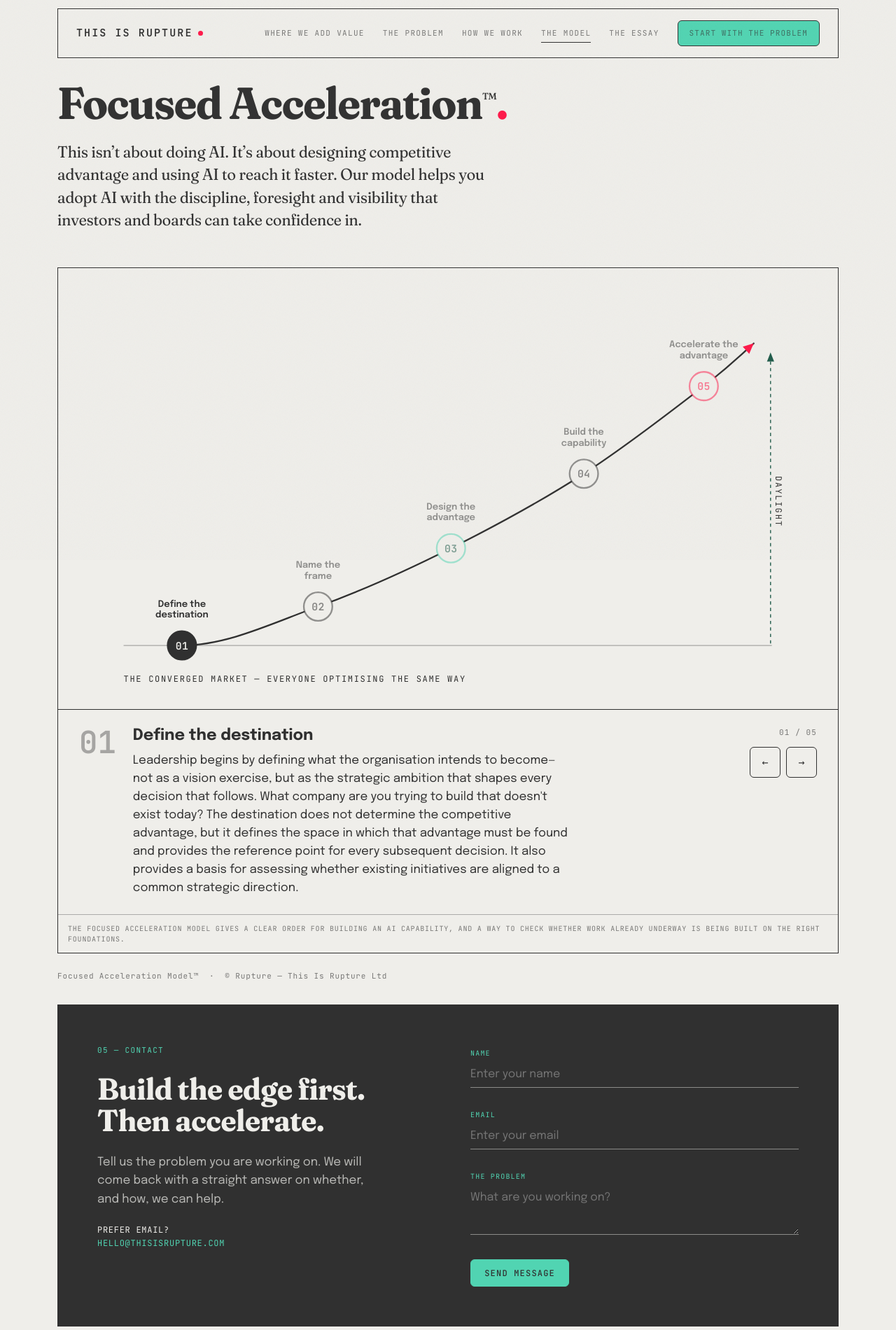
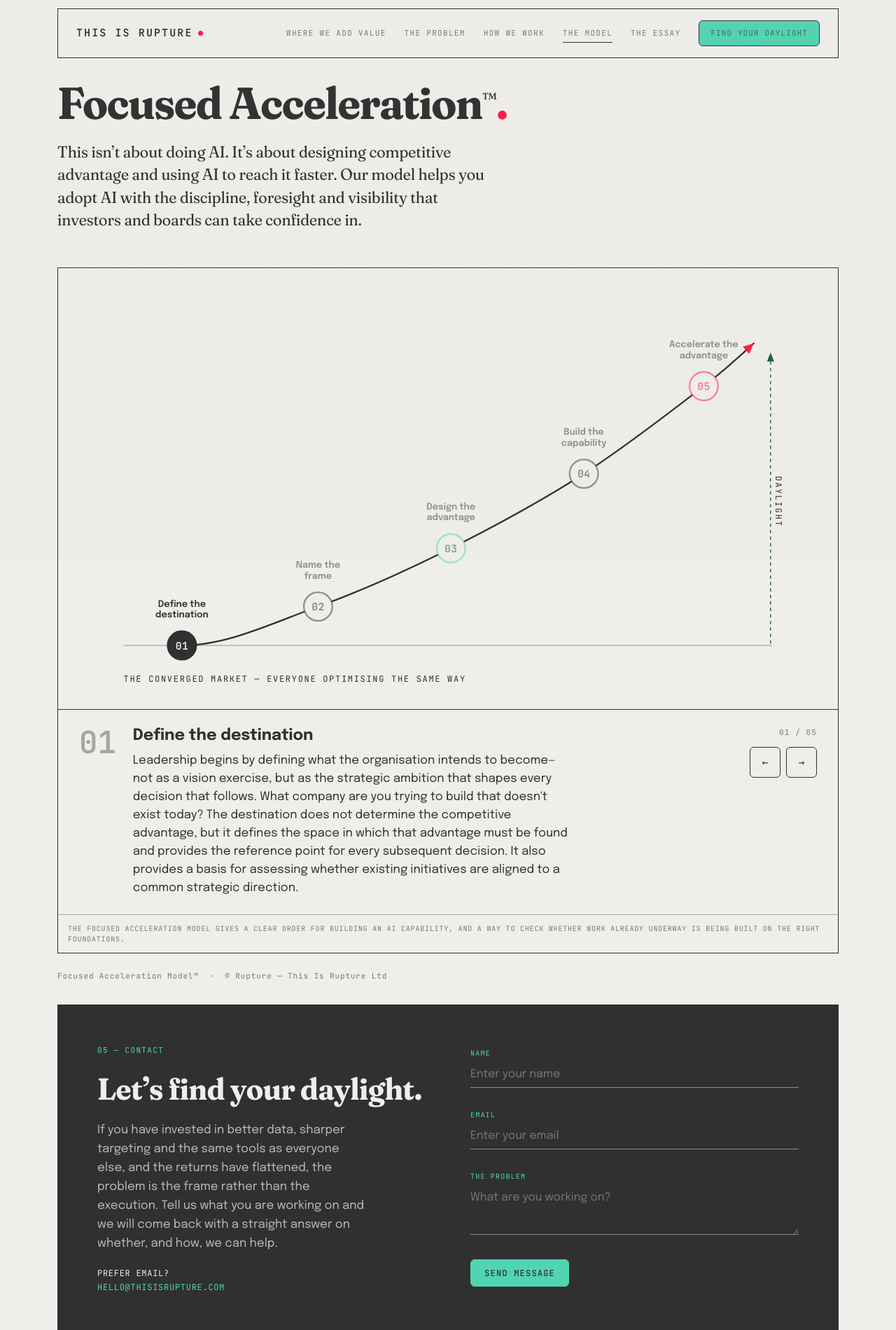
Before and after one commit to thisisrupture/my-website, an Astro site: page /focused-acceleration-model in a window 1280 px wide. Shown: the top 1900 px of the page at 70% size. Built offline with nearby package versions, Linux system fonts and the light colour scheme; Astro itself is replaced by a stand-in of ours.

Commit message:
Unify contact copy and CTAs on Let's find your daylight

```diff
--- a/src/components/Contact.astro
+++ b/src/components/Contact.astro
@@ -1,12 +1,12 @@
 ---
-const { heading = "Start with the problem." } = Astro.props;
+const { heading = "Let’s find your daylight." } = Astro.props;
 ---
 <section class="contact" id="contact">
   <div class="grid">
     <div>
       <div class="k">05 — Contact</div>
       <h2>{heading}</h2>
-      <p>Tell us the problem you are working on. We will come back with a straight answer on whether, and how, we can help.</p>
+      <p>If you have invested in better data, sharper targeting and the same tools as everyone else, and the returns have flattened, the problem is the frame rather than the execution. Tell us what you are working on and we will come back with a straight answer on whether, and how, we can help.</p>
       <p class="email">Prefer email? <a href="mailto:hello@thisisrupture.com">hello@thisisrupture.com</a></p>
     </div>
     <form name="contact" method="POST" action="https://api.web3forms.com/submit">
--- a/src/components/Header.astro
+++ b/src/components/Header.astro
@@ -9,7 +9,7 @@ const { active = "" } = Astro.props;
     <a href="/#how" class:list={[{ on: active === "how" }]}>How we work</a>
     <a href="/focused-acceleration-model" class:list={[{ on: active === "model" }]}>The model</a>
     <a href="/essay" class:list={[{ on: active === "essay" }]}>The essay</a>
-    <a href="/#contact" class="cta">Start with the problem</a>
+    <a href="/#contact" class="cta">Find your daylight</a>
   </nav>
   <button class="burger" aria-label="Open menu" aria-expanded="false" aria-controls="nav-mobile">
     <span></span><span></span><span></span>
@@ -20,7 +20,7 @@ const { active = "" } = Astro.props;
     <a href="/#how" class:list={[{ on: active === "how" }]}>How we work</a>
     <a href="/focused-acceleration-model" class:list={[{ on: active === "model" }]}>The model</a>
     <a href="/essay" class:list={[{ on: active === "essay" }]}>The essay</a>
-    <a href="/#contact" class="cta">Start with the problem</a>
+    <a href="/#contact" class="cta">Find your daylight</a>
   </nav>
 </header>
 
--- a/src/pages/essay.astro
+++ b/src/pages/essay.astro
@@ -218,7 +218,7 @@ const sections = [
       </main>
     </div>
 
-    <Contact heading="If the frame is the advantage, start there." />
+    <Contact />
     <Footer />
   </div>
 </Base>
--- a/src/pages/focused-acceleration-model.astro
+++ b/src/pages/focused-acceleration-model.astro
@@ -88,7 +88,7 @@ import Footer from '../components/Footer.astro';
       </div>
     </main>
 
-    <Contact heading="Build the edge first. Then accelerate." />
+    <Contact />
     <Footer />
   </div>
 </Base>
--- a/src/pages/index.astro
+++ b/src/pages/index.astro
@@ -15,7 +15,7 @@ import Footer from '../components/Footer.astro';
           <h1>A strategy company<br/>like no other.</h1>
           <p class="sub">We help organisations find a new basis for advantage in markets where every competitor has the same tools, the same data, and the same ideas.</p>
           <div class="cta-row">
-            <a href="#contact" class="btn btn-mint">Start with the problem</a>
+            <a href="#contact" class="btn btn-mint">Find your daylight</a>
             <a href="/essay" class="btn btn-line">Read the essay →</a>
           </div>
         </div>
```
